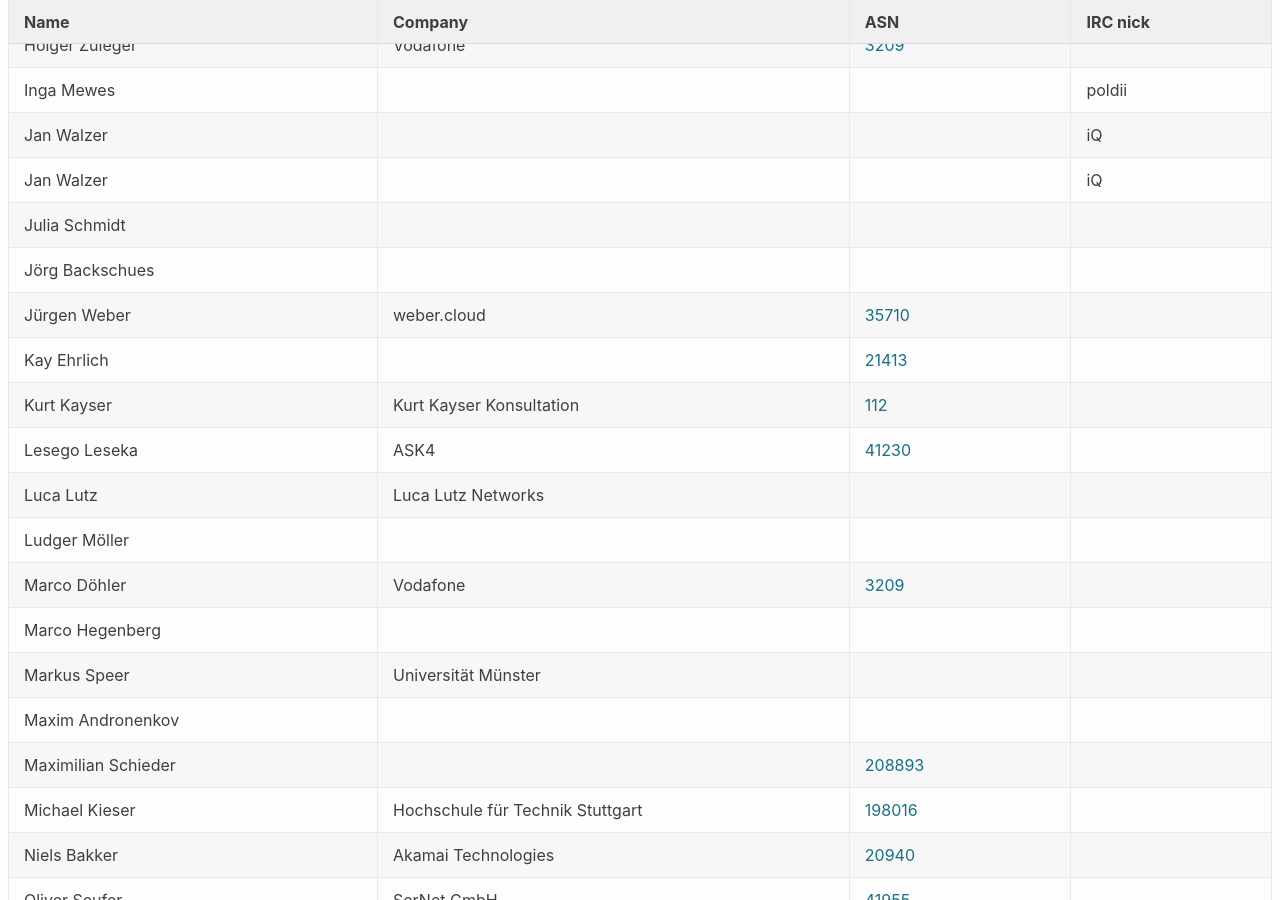
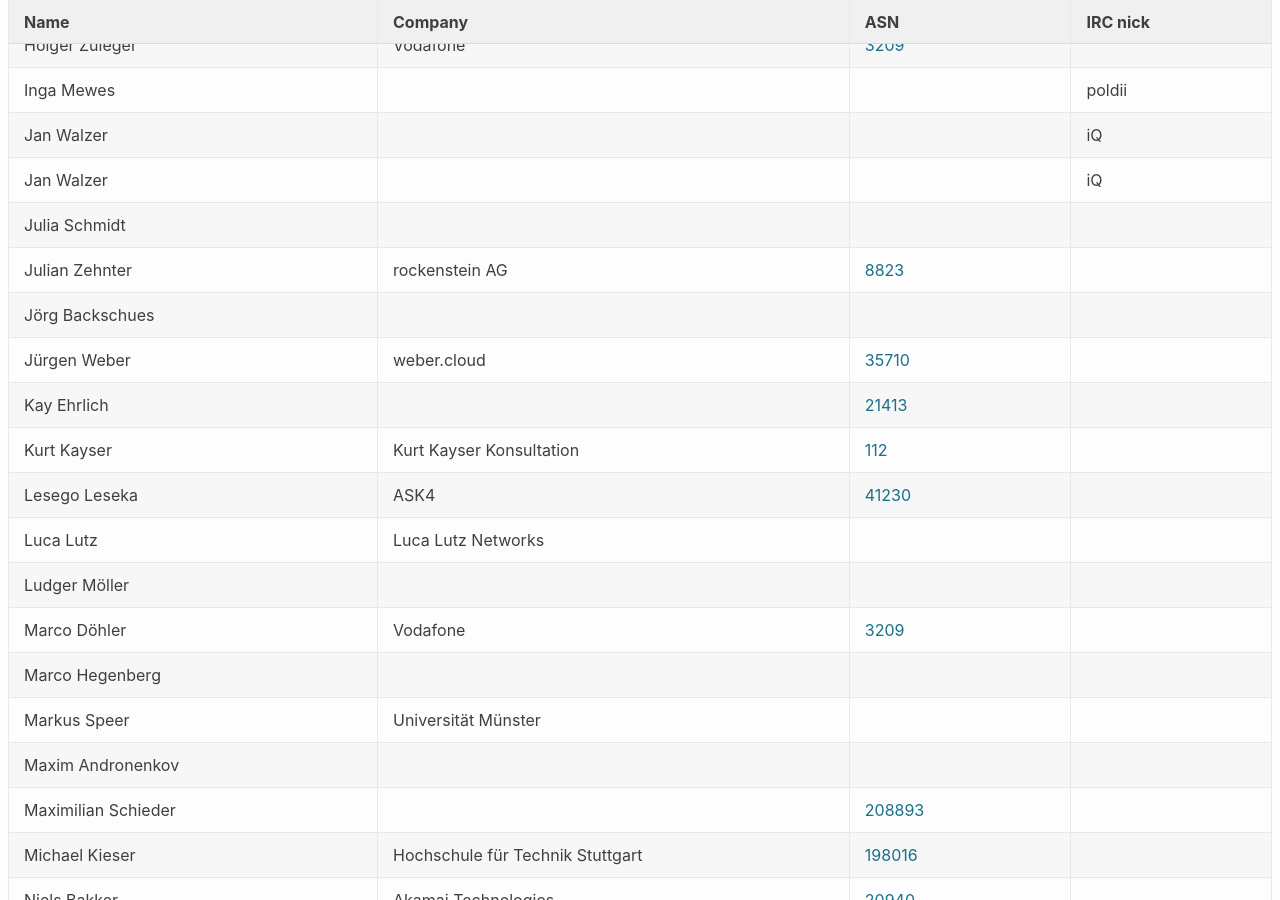
Before and after one commit to denog/pretix-attendeelist, a Jekyll site: the page built from denog15/index.md, in a window 1280 px wide and 900 px high, scrolled down 21174 px. Built offline with Jekyll 4.4.1, drawn with Linux system fonts in a browser that asks for light colours.

Commit message:
Latest data: Fri Nov 10 14:29:03 UTC 2023

```diff
--- a/_data/attendees_denog15_online.json
+++ b/_data/attendees_denog15_online.json
@@ -142,6 +142,12 @@
     "company": null,
     "irc": null,
     "asn": null
+  },
+  {
+    "name": "Julian Zehnter",
+    "company": "rockenstein AG",
+    "irc": null,
+    "asn": "8823"
   },
   {
     "name": "Julia Schmidt",
```
